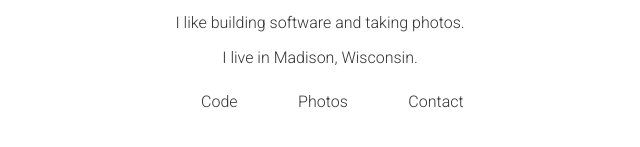
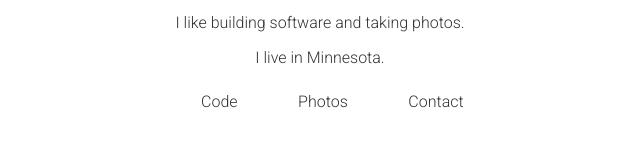
Before and after one commit to kennyjackelen/nameplate-3, a website: page app/index.html in a window 1280 px wide. Shown: the part 343-490 px from the top of the page, 320-960 px from the left. Drawn offline with nearby package versions, Linux system fonts and the light colour scheme; files that its build step writes are made by us from their sources.

Commit message:
location

```diff
--- a/app/index.html
+++ b/app/index.html
@@ -35,7 +35,7 @@
           -->
           <h1>Kenny Jackelen</h1>
           <p>I like building software and taking photos.</p>
-          <p>I live in Madison, Wisconsin.</p>
+          <p>I live in Minnesota.</p>
           <p class="actions">
             <a class="action" href="https://github.com/kennyjackelen">
               <i class="material-icons">&#xE86F;</i>Code
```
